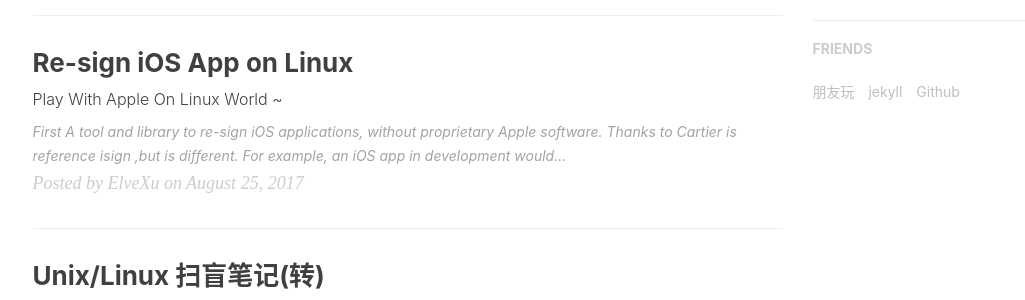
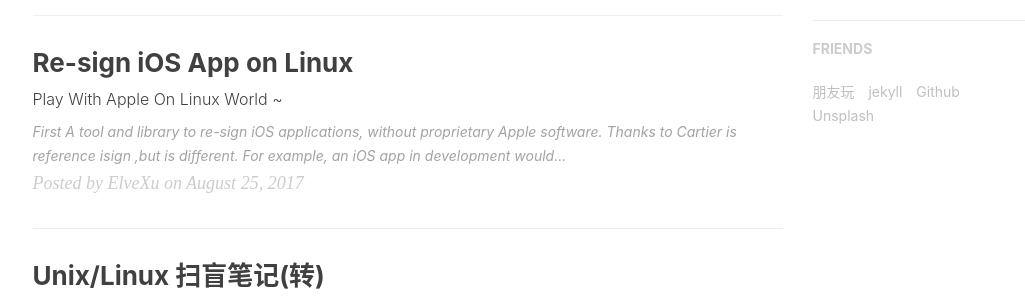
Before and after one commit to misselvexu/misselvexu.github.io, a Jekyll site: the page built from index.html, in a window 1280 px wide. Shown: the part 995-1295 px from the top of the page, without its empty margins (135-1160 px from the left). Built offline with Jekyll 4.4.1, drawn with Linux system fonts in a browser that asks for light colours; nearby versions of some CDN libraries; the list of posts is cut into pages by our own code; comment, search, counter and statistics services are not loaded.

```diff
--- a/_config.yml
+++ b/_config.yml
@@ -96,5 +96,8 @@
     },{
       title: "Github",
       href: "https://www.github.com"
+    },{
+      title: "Unsplash",
+      href: "https://unsplash.com"
     }
 ]
```
